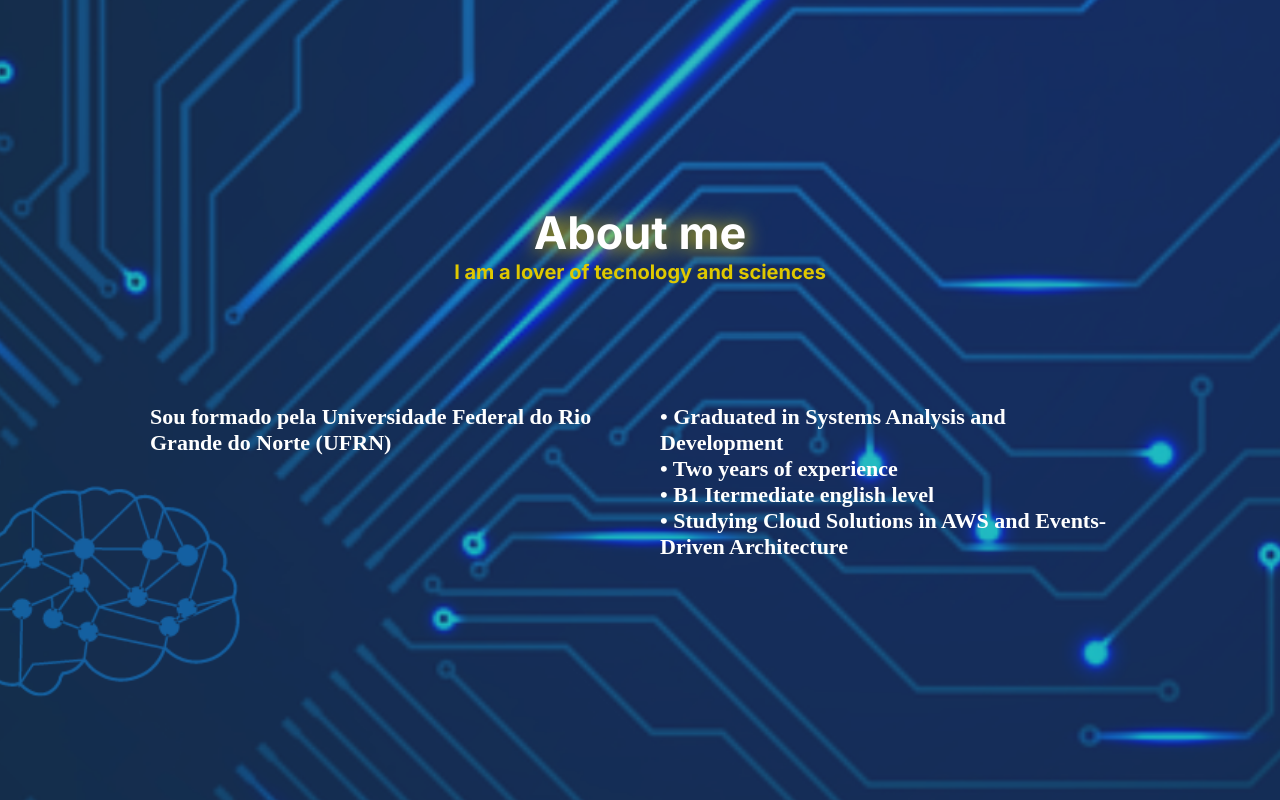
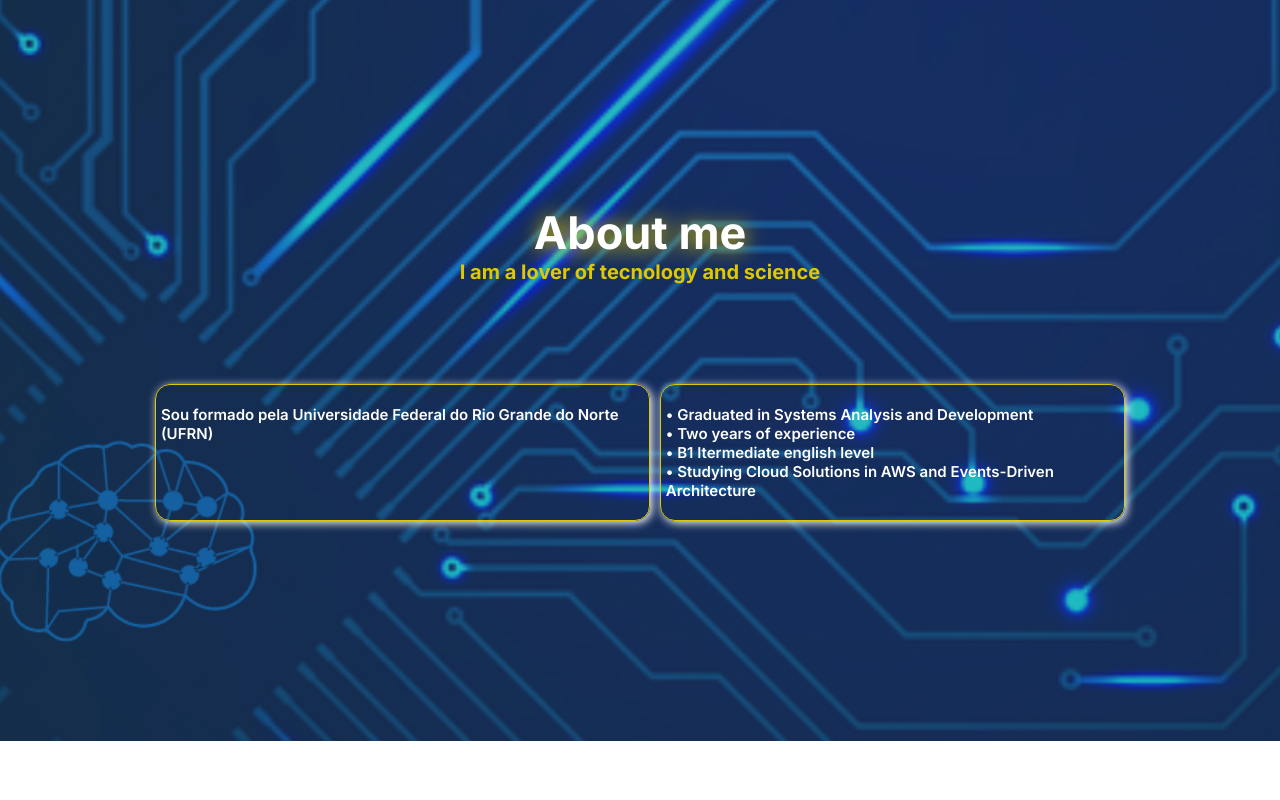
Before and after one commit to enuchsa/enuch-portfolio, a Next.js app: page / in a window 1280 px wide. Shown: the part 581-1381 px from the top of the page. After the commit the page ends 1322 px from the top, so only its background shows below. Built offline with nearby package versions, Linux system fonts and the light colour scheme.

Commit message:
about ok

```diff
--- a/src/app/pages/about/about.css
+++ b/src/app/pages/about/about.css
@@ -12,18 +12,26 @@
     justify-content: space-between;
     padding: 100px 0;
 
-    font-size: 22px;
+    font-size: 15px;
     font-weight: 600;
-    font-family: 'Times New Roman', Times, serif;
     color: var(--text-secondary-color);
 }
 
 #about .about-text section {
-    padding: 20px 0;
+    padding: 20px 5px;
+    margin: 0 5px;
+
+    border: 1px solid var(--secondary-color);
+    border-radius: 15px;
+    box-shadow: 2px 2px 10px var(--text-secondary-color);
 }
 
 @media (max-width: 1080px) {
     #about .about-text {
         flex-direction: column;
     }
+
+    #about .about-text section{
+        margin: 5px 0;
+    }
 }
--- a/src/app/pages/about/about.tsx
+++ b/src/app/pages/about/about.tsx
@@ -6,7 +6,7 @@ export default function About() {
       <section className="container">
         <header className="sections-header">
           <h3>About me</h3>
-          <p>I am a lover of tecnology and sciences</p>
+          <p>I am a lover of tecnology and science</p>
         </header>
         <section className="about-text">
           <section className="cover-letter">
```
